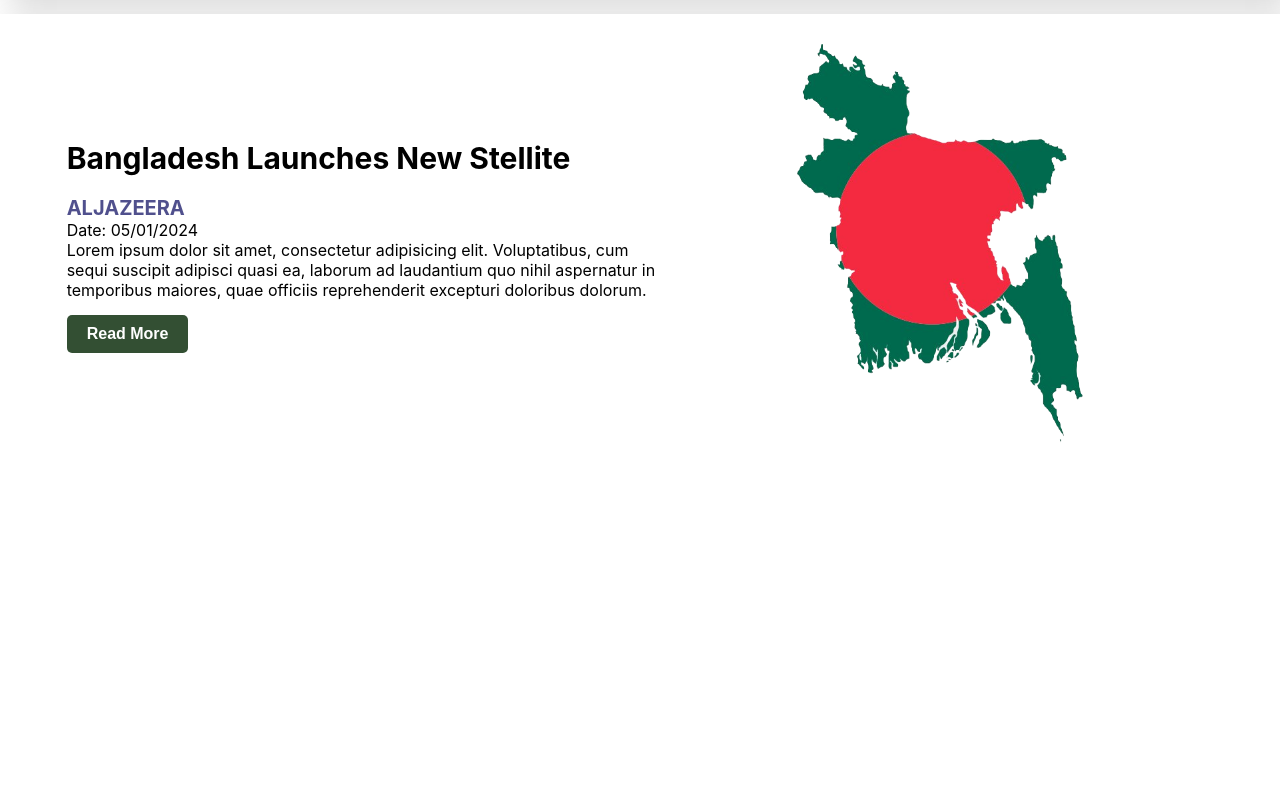
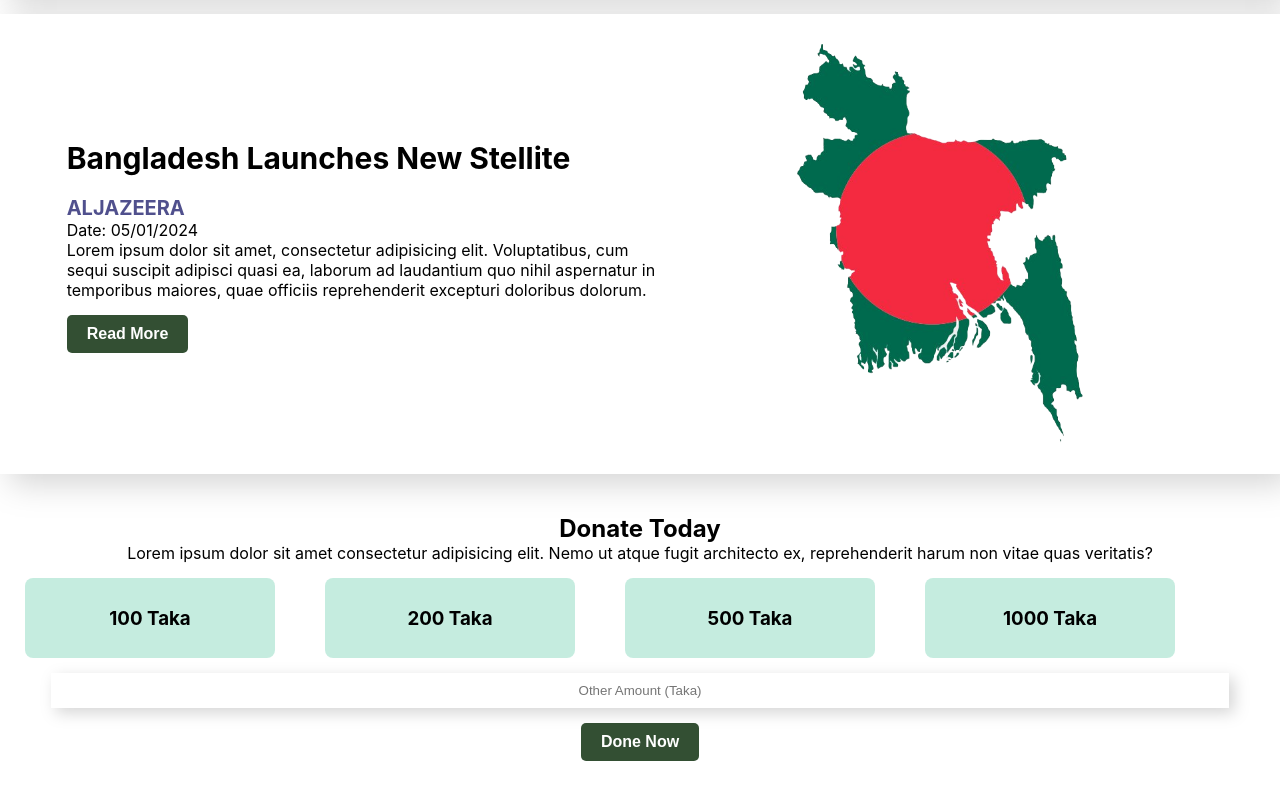
Before and after one commit to grapcode/bangladesh-2.0, a plain HTML site: page index.html in a window 1280 px wide. Shown: the part 1365-2165 px from the top of the page. Before the commit the page ends 1839 px from the top, so only its background shows below. Drawn offline with Linux system fonts and the light colour scheme.

Commit message:
some section added

```diff
--- a/index.html
+++ b/index.html
@@ -87,6 +87,30 @@
                 <img src="img/flag.png" alt="">
             </div>
         </section>
+        <!-- Donate section  -->
+        <section class="donate">
+            <!-- h2+p+div.donate-box>div*4>h3  -->
+             <h2>Donate Today</h2>
+             <p>Lorem ipsum dolor sit amet consectetur adipisicing elit. Nemo ut atque fugit architecto ex, reprehenderit harum non vitae quas veritatis?</p>
+             <div class="donate-box">
+                <div>
+                    <h3>100 Taka</h3>
+                </div>
+                <div>
+                    <h3>200 Taka</h3>
+                </div>
+                <div>
+                    <h3>500 Taka</h3>
+                </div>
+                <div>
+                    <h3>1000 Taka</h3>
+                </div>
+             </div>
+             <input type="text" name="" id="" placeholder="Other Amount (Taka)" >
+             <br>
+             <button class="common-btn">Done Now</button>
+        </section>
+
     </main>
     <footer>
 
--- a/style.css
+++ b/style.css
@@ -92,3 +92,29 @@ header{
     font-size: 20px;
     color: #21216ec9;
 }
+/* Donate section styles  */
+.donate{
+    text-align: center;
+    margin: 40px 0;
+}
+.donate-box{
+    display: flex;
+}
+.donate-box div{
+    width: 250px;
+    height: 80px;
+    background-color: #6acead62;
+    margin: 15px 25px;
+    display: flex;
+    align-items: center;
+    justify-content: center;
+    border-radius: 8px;
+
+}
+.donate input{
+    text-align: center;
+    width: 92%;
+    height: 35px;
+    border: none;
+    box-shadow: 5px 5px 15px #80808054;
+}
```
